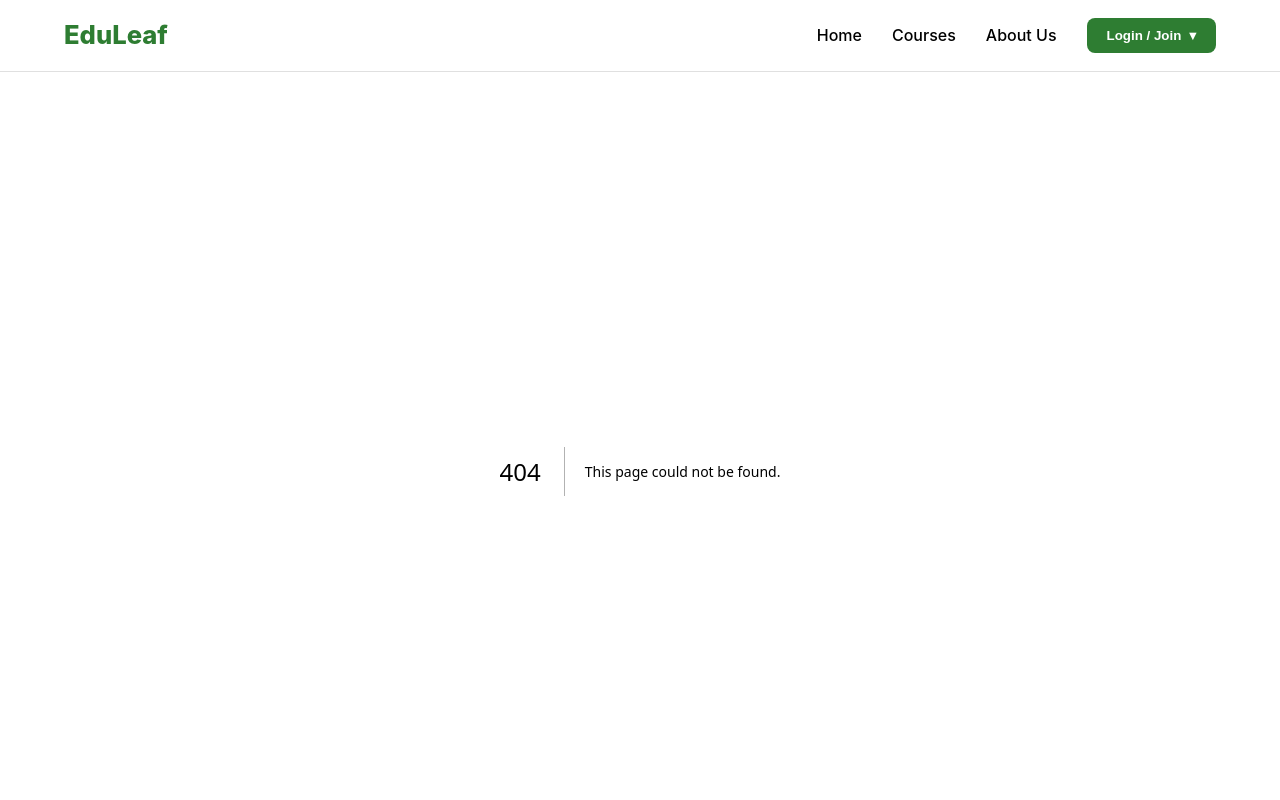
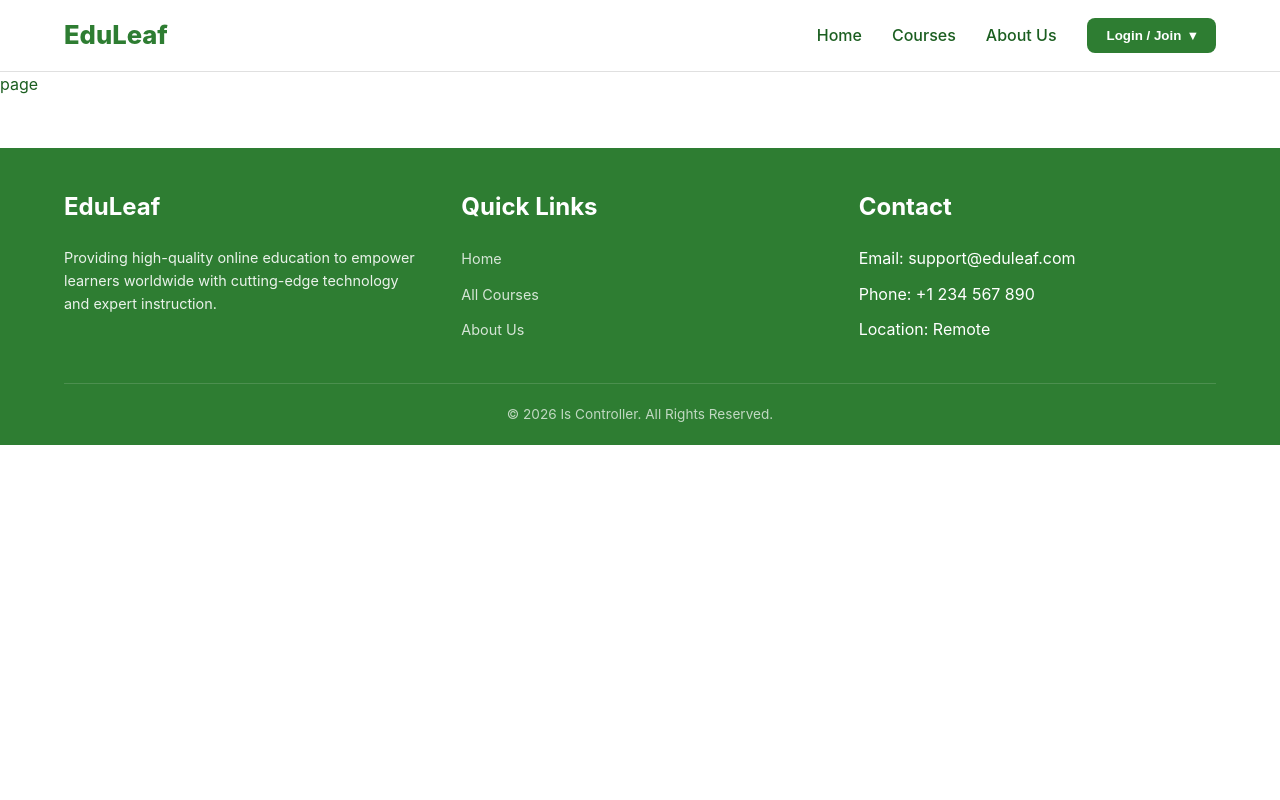
Before and after one commit to Prasoonsoni398/NavKalpana-RICR-NK-0012, a Next.js app in the folder frontend/: page /teacher/add-course in a window 1280 px wide. Before the commit this address had no page. Shown: the top 800 px of the page. Built offline with nearby package versions, Linux system fonts and the light colour scheme.

Commit message:
add files

```diff
--- /dev/null
+++ b/frontend/app/teacher/add-course/page.tsx
@@ -0,0 +1,9 @@
+import React from 'react'
+
+const page = () => {
+  return (
+    <div>page</div>
+  )
+}
+
+export default page
```
